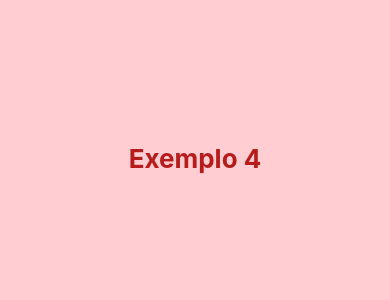
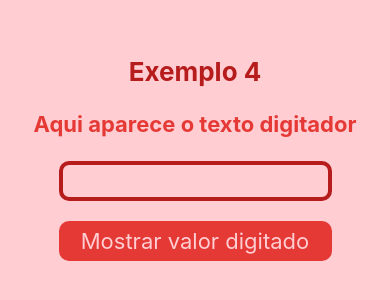
Before and after one commit to CasarottiEduardo/APP-Eduardo, a React Native app: screen / in a window 390 px wide. Shown: the part 264-564 px from the top of the page. Built offline with nearby package versions, Linux system fonts and the light colour scheme.

Commit message:
aula 01/06

```diff
--- a/App.js
+++ b/App.js
@@ -1,6 +1,6 @@
 import { StatusBar } from "expo-status-bar";
 import { StyleSheet, Text, View } from "react-native";
-
+import  Constants  from "expo-constants";
 import Apostila03 from "./components/apostila_03/index";
 import Apostila03a from "./components/apostila_03_avancado/index";
 import Apostila04 from "./components/apostila_04/index";
@@ -19,5 +19,6 @@
     backgroundColor: "#fff",
     //alignItems: 'center',
     justifyContent: "center",
+    paddingTop: Constants.statusBarHeight,
   },
 });
--- a/components/apostila_04/index.js
+++ b/components/apostila_04/index.js
@@ -1,14 +1,36 @@
-import React, { useState } from 'react';
-import { View, Text } from 'react-native';
-import styles from './styles'
+import React, { useState } from "react";
+import { View, Text, TextInput, TouchableOpacity } from "react-native";
+import styles from "./styles";
 
-function Apostila04(){
-      return(
+function Apostila04() {
+  const [entrada, setEntrada] = useState("");
+  const [mensagem, setMensagem] = useState("Aqui aparece o texto digitador");
 
-            <View style={styles.container}>
-                  <Text style={styles.texto}>Exemplo 4</Text>
-            </View>
 
-      );
+  function apresentaMensagen(){
+      setMensagem(entrada)
+      setEntrada('');
+
+  }
+
+  return (
+    <View style={styles.container}>
+      <Text style={styles.texto}>Exemplo 4</Text>
+
+      <Text style={styles.txtSaida}>{mensagem}</Text>
+      <TextInput
+        style={styles.txtEntrada}
+        onChangeText={(inputEntrada) => setEntrada(inputEntrada)}
+        value={entrada}
+      />
+
+      <TouchableOpacity
+        style={styles.button}
+        onPress={() => apresentaMensagen()}
+      >
+        <Text style={styles.textButton}>Mostrar valor digitado</Text>
+      </TouchableOpacity>
+    </View>
+  );
 }
 export default Apostila04;
--- a/components/apostila_04/styles.js
+++ b/components/apostila_04/styles.js
@@ -1,16 +1,48 @@
-import { StyleSheet } from 'react-native';
+import { StyleSheet } from "react-native";
 
 const styles = StyleSheet.create({
   container: {
     flex: 1,
-            justifyContent: 'center',
-            alignItems: 'center',
-            backgroundColor: '#ffcdd2',
+    justifyContent: "center",
+    alignItems: "center",
+    backgroundColor: "#ffcdd2",
+    //width: '100%'
   },
   texto: {
     fontSize: 26,
-            fontWeight: 'bold',
-            color: '#b71c1c',
+    fontWeight: "bold",
+    color: "#b71c1c",
+  },
+  txtSaida: {
+    margin: 24,
+    fontSize: 22,
+    fontWeight: "bold",
+    textAlign: "center",
+    color: "#E53935",
+  },
+  txtEntrada: {
+    borderWidth: 4,
+    textAlign: "center",
+    fontSize: 22,
+    borderColor: "#B71C1C",
+    height: 40,
+    color: "#E53935",
+    borderRadius: 10,
+    width: '70%',
+  },
+  button: {
+    backgroundColor: "#E53935",
+    height: 40,
+    justifyContent: "center",
+    borderRadius: 10,
+    marginTop: 20,
+    width: '70%',
+  },
+  textButton: {
+    fontSize: 22,
+    color: "#FFCDD2",
+    textAlign: "center",
   },
 });
+
 export default styles;
```
Lines whose indentation alone changed are shown as unchanged.
